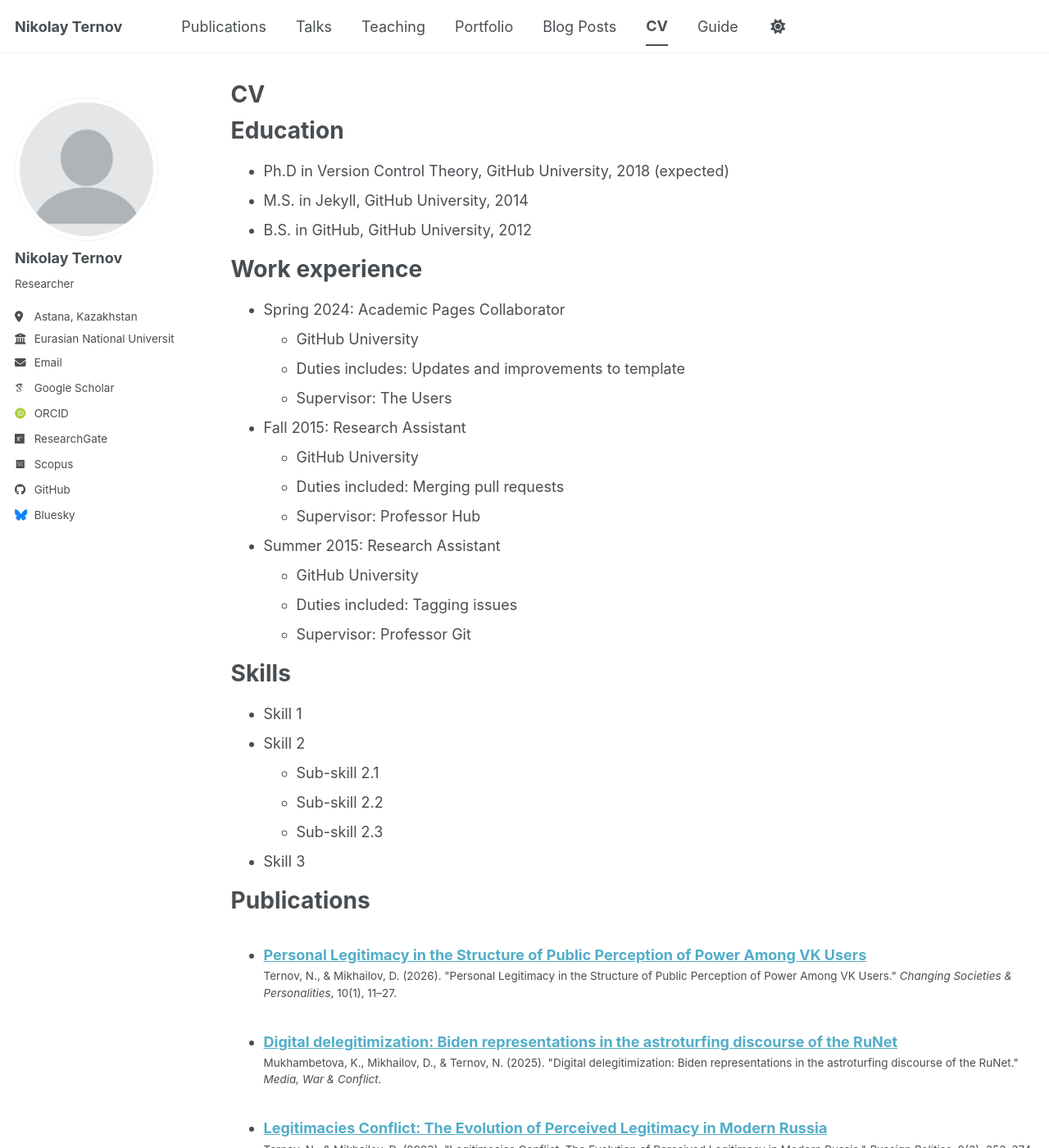
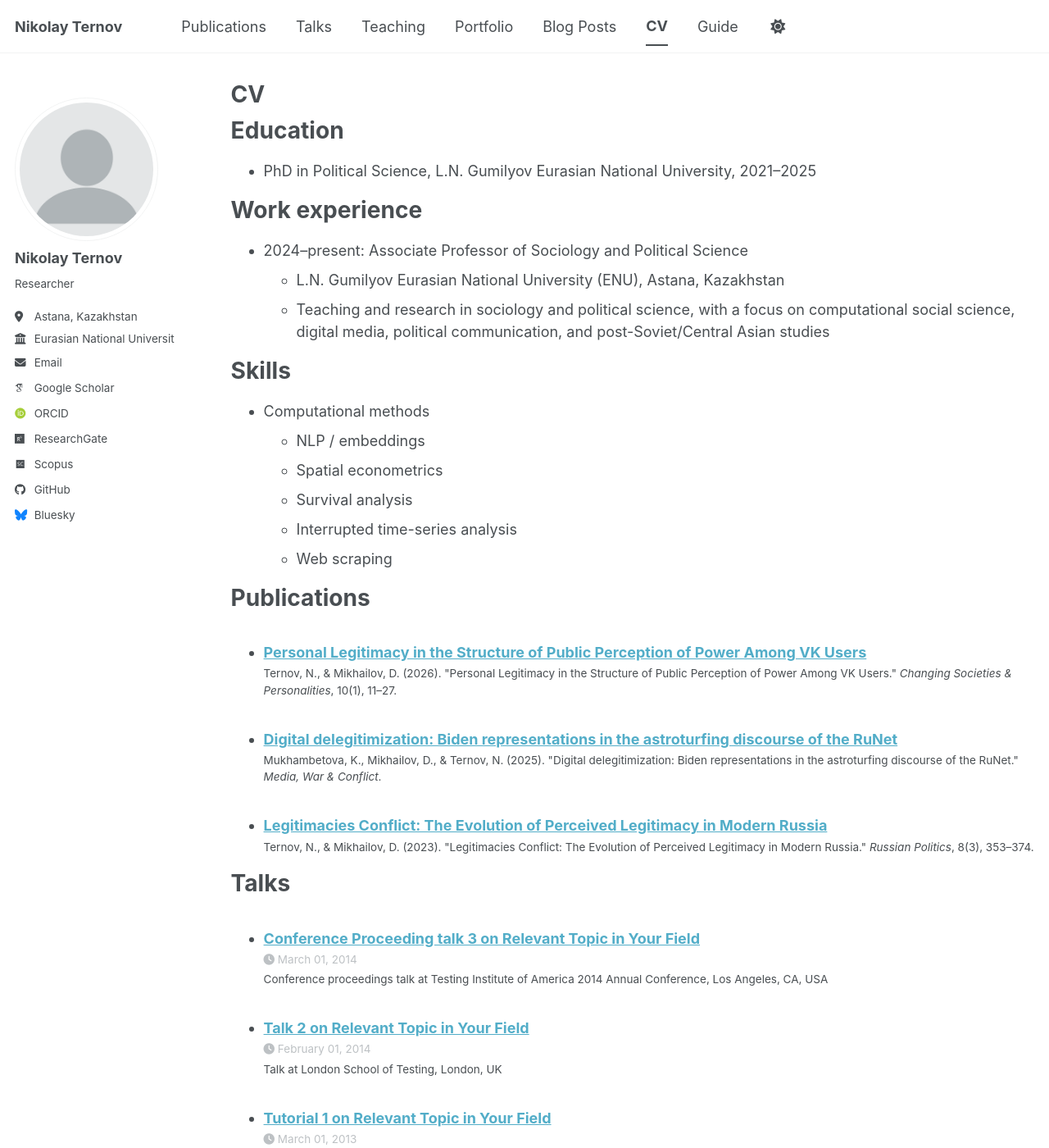
Before and after one commit to NikolayTernov/NikolayTernov.github.io, a Jekyll site: the page built from _pages/cv.md, in a window 1280 px wide and 1400 px high. Shown: the whole window at 82% size. Built offline with Jekyll 4.4.1, drawn with Linux system fonts in a browser that asks for light colours; some web fonts are replaced; a script bundle is joined from its source files by our own code; library files that are not in the unit come from our copies; some of the changed text lies outside the part shown.

Commit message:
Update cv.md

```diff
--- a/_pages/cv.md
+++ b/_pages/cv.md
@@ -11,35 +11,22 @@ redirect_from:
 
 Education
 ======
-* Ph.D in Version Control Theory, GitHub University, 2018 (expected)
-* M.S. in Jekyll, GitHub University, 2014
-* B.S. in GitHub, GitHub University, 2012
+* PhD in Political Science, L.N. Gumilyov Eurasian National University, 2021–2025
 
 Work experience
 ======
-* Spring 2024: Academic Pages Collaborator
-  * GitHub University
-  * Duties includes: Updates and improvements to template
-  * Supervisor: The Users
-
-* Fall 2015: Research Assistant
-  * GitHub University
-  * Duties included: Merging pull requests
-  * Supervisor: Professor Hub
-
-* Summer 2015: Research Assistant
-  * GitHub University
-  * Duties included: Tagging issues
-  * Supervisor: Professor Git
+* 2024–present: Associate Professor of Sociology and Political Science
+  * L.N. Gumilyov Eurasian National University (ENU), Astana, Kazakhstan
+  * Teaching and research in sociology and political science, with a focus on computational social science, digital media, political communication, and post-Soviet/Central Asian studies
 
 Skills
 ======
-* Skill 1
-* Skill 2
-  * Sub-skill 2.1
-  * Sub-skill 2.2
-  * Sub-skill 2.3
-* Skill 3
+* Computational methods
+  * NLP / embeddings
+  * Spatial econometrics
+  * Survival analysis
+  * Interrupted time-series analysis
+  * Web scraping
 
 Publications
 ======
@@ -58,7 +45,3 @@ Teaching
   <ul>{% for post in site.teaching reversed %}
     {% include archive-single-cv.html %}
   {% endfor %}</ul>
-
-Service and leadership
-======
-* Currently signed in to 43 different slack teams
```
